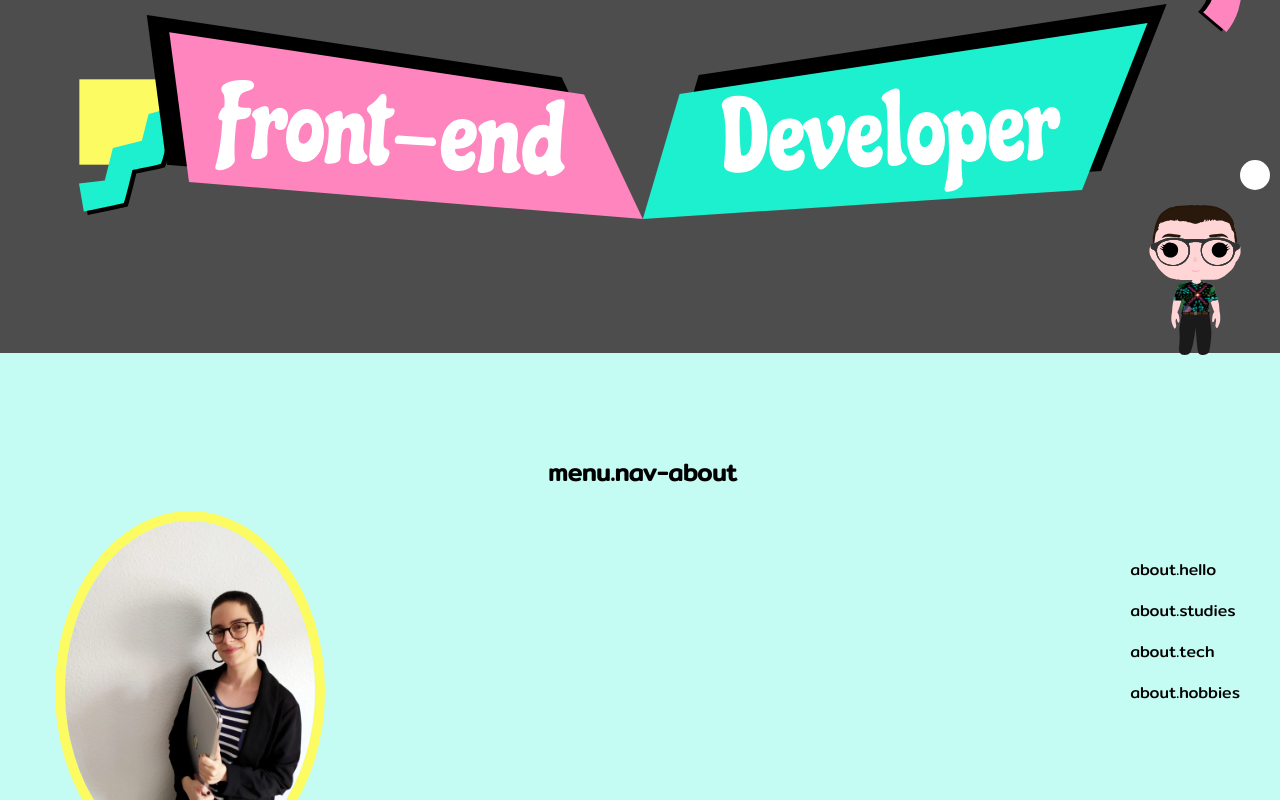
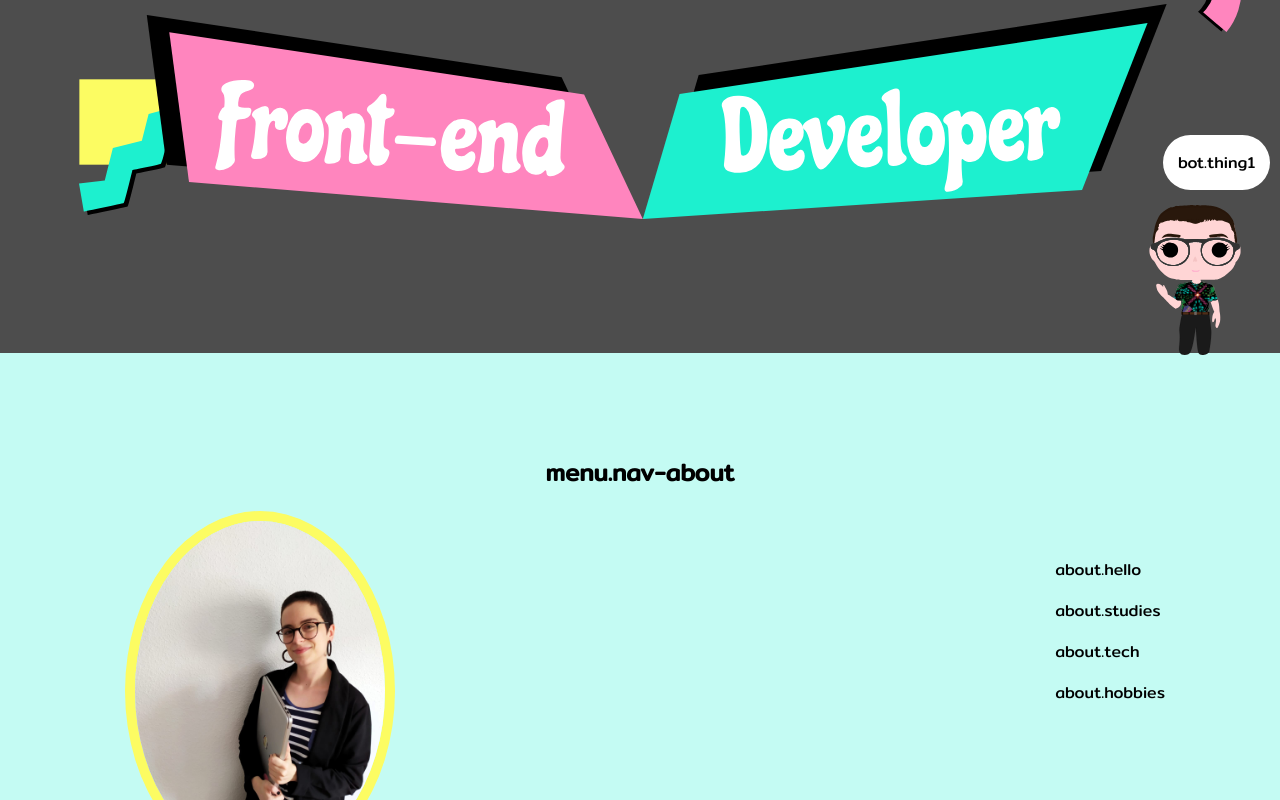
Before and after one commit to saraalite/porfolioSara, a React (Create React App) app: page / in a window 1280 px wide. Shown: the part 460-1260 px from the top of the page. Built offline with nearby package versions, Linux system fonts and the light colour scheme; the HTML template or start-up script is replaced by a standard one; a web font is replaced by a local one.

Commit message:
Bot and about padding

```diff
--- a/src/components/Bot.js
+++ b/src/components/Bot.js
@@ -6,49 +6,35 @@ import { ReactComponent as Person } from '../assets/images/bot.svg';
 
 function Bot() {
   const { t } = useTranslation();
-  const [isTalking, setIsTalking] = useState('');
+  const [isTalking, setIsTalking] = useState('bot.thing1');
   const [timesTalk, setTimesTalk] = useState(0);
-  const [timeOut, setTimesOut] = useState(setTimeout(() => {}, 0));
+  const [timeOut, setTimesOut] = useState(() => {});
 
-  const thingToSay = ['bot.thing1', 'bot.thing2', 'bot.thing3'];
+  const thingToSay = ['bot.thing2', 'bot.thing3'];
 
   const saySomething = () => {
     let nextToSay = timesTalk;
-    let nextTimeToTalk = timesTalk + 1;
     if (timesTalk > thingToSay.length - 1) {
       nextToSay = 0;
-      nextTimeToTalk = 0;
     }
     setIsTalking(thingToSay[nextToSay]);
-    setTimesTalk(nextTimeToTalk);
+    setTimesTalk(nextToSay + 1);
     clearTimeout(timeOut);
 
     setTimesOut(
       setTimeout(() => {
         setIsTalking('');
-      }, 1000)
+      }, 2000)
     );
   };
 
   return (
     <>
-      <div className="dialog">{t(isTalking)}</div>
+      {isTalking !== '' && <div className="dialog">{t(isTalking)}</div>}
       <div className="bot">
         {(isTalking === '' && (
-          <Person
-            onTouchMove={saySomething}
-            onTouchStart={saySomething}
-            onClick={saySomething}
-            className="bot person"
-          />
-        )) || (
-          <PersonHello
-            onTouchMove={saySomething}
-            onTouchStart={saySomething}
-            onClick={saySomething}
-            className="bot person"
-          />
-        )}
+          <Person onClick={saySomething} className="bot person" />
+        )) || <PersonHello onClick={saySomething} className="bot person" />}
       </div>
     </>
   );
--- a/src/stylesheets/about.scss
+++ b/src/stylesheets/about.scss
@@ -8,11 +8,9 @@
     margin-top:-20px;
     padding-left:15px;
     padding-right:10px;
-    @media (min-width: 767px){
-   /*     height:100vh;
-        padding-left:100px;
-        padding-right: 100px;
-        width:100%; */
+    @media (min-width: 500px){
+      padding-left:85px;
+      padding-right:85px;
     }
 
 }
```
